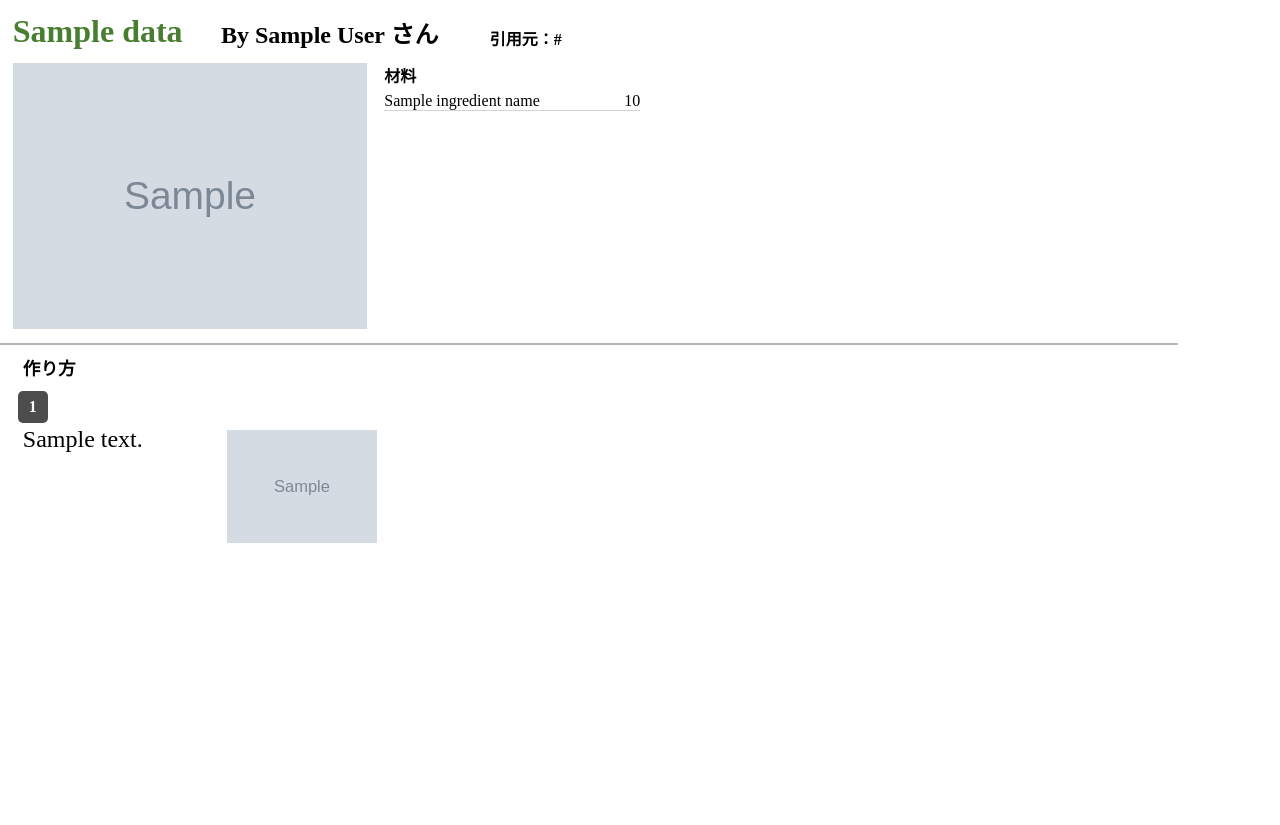
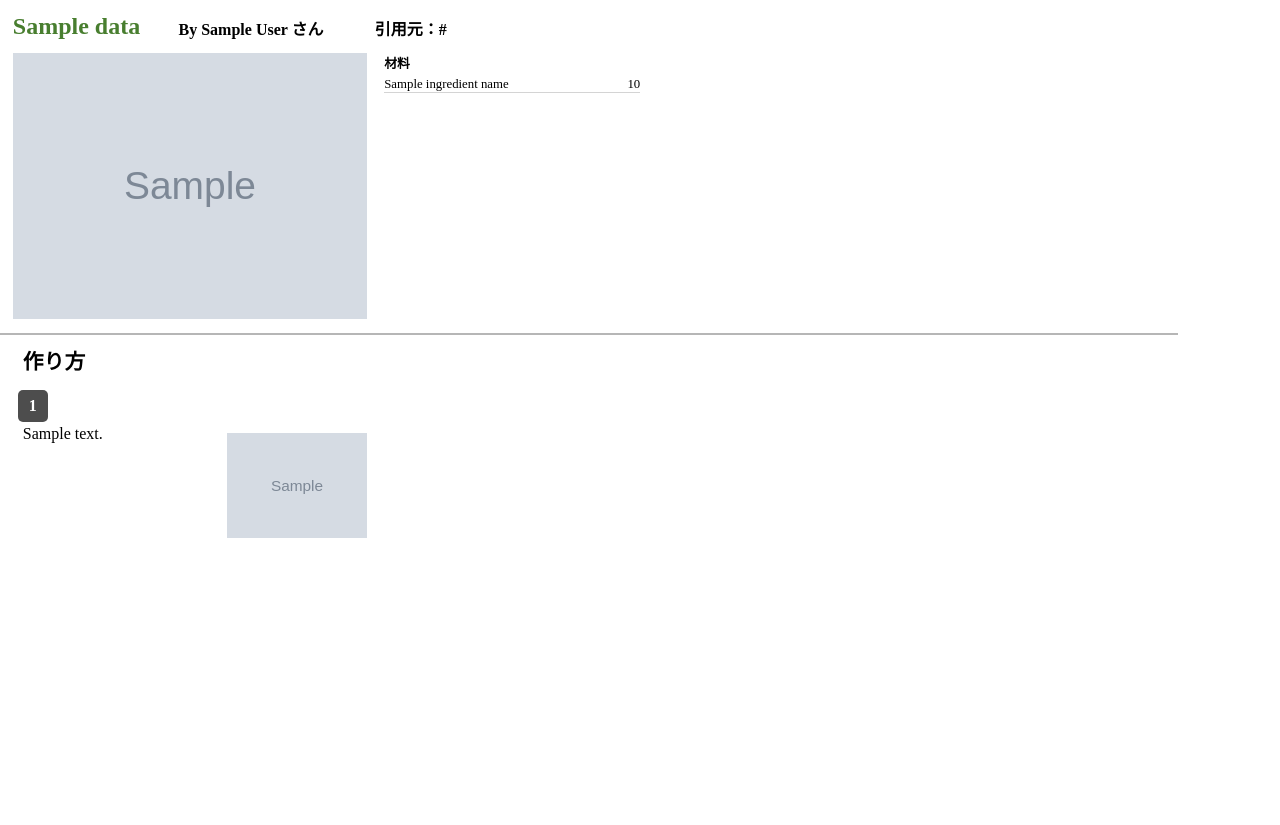
Before and after one commit to takosuke888/kitchenProject, a Flask app: template app/templates/projection.html in a window 1280 px wide. After the commit the page ends 538 px from the top, so only its background shows below. Run offline with Flask 2, Linux system fonts and the light colour scheme; the template is opened without the code that fills it: most values are stand-ins (such as "Sample title", 1, 10 or a date in 2020); grey boxes marked "Sample" are stand-in pictures; parts of the project's set-up code (start-up, migrations or seed data) failed here and were passed over.

Commit message:
change css font size for projector

```diff
--- a/app/browser_call.py
+++ b/app/browser_call.py
@@ -21,3 +21,6 @@ def call_browser(url):
 
 def call_selenium_browser(url):
     browser.get(url)
+
+def close_window():
+    browser.close()
--- a/app/static/css/index.css
+++ b/app/static/css/index.css
@@ -23,14 +23,14 @@ body::-webkit-scrollbar{
 
 .recipe_name{
     font-weight: bold;
-    font-size: 2em;
+    font-size: 1.5em;
     padding: 1% 1% 0;
     color: rgb(72, 126, 47);
 
 }
 .recipe_author{
     font-weight: bold;
-    font-size: 1.5em;
+    font-size: 1em;
     padding: 1% 2% 0;
 }
 .recipe_url{
@@ -77,7 +77,7 @@ body::-webkit-scrollbar{
     padding-right: 1%;
     padding-top: 0;
     padding-bottom: 0;
-    font-size: 1em;
+    font-size: 0.8em;
 }
 
 .step_block{
@@ -89,7 +89,7 @@ body::-webkit-scrollbar{
 
 .step_title{
     margin: 10px;
-    font-size: 1.1em;
+    font-size: 1.3em;
     font-weight: bold;
 }
 .step_block .block{
@@ -99,7 +99,7 @@ body::-webkit-scrollbar{
 
     width: fit-content;
     height: 40%;
-    margin-top: 1px;
+    margin-top: 5px;
     margin-bottom: 5px;
     margin-right: 25px;
     margin-left: 5px;
@@ -134,7 +134,7 @@ body::-webkit-scrollbar{
 
 .step_block img {
     height: auto;
-    max-width: 150px;
+    max-width: 140px;
 }
 
 
@@ -158,7 +158,7 @@ body::-webkit-scrollbar{
     margin-top: 35px;
     margin-left: 5px;
     overflow-wrap: break-word;
-    font-size: 1.5em;
+    font-size: 1em;
 }
 
 .line{
--- a/app/templates/index.html
+++ b/app/templates/index.html
@@ -20,6 +20,10 @@
         <button type="submit" formmethod="POST">URL送信</button>
     </form>
 
+    <form action='/exit'>
+        <button type="submit" formmethod="GET">exit</button>
+    </form>
+
 </body>
 
 
```
Also changed, not shown: app/api.py (+9 -3 lines).
